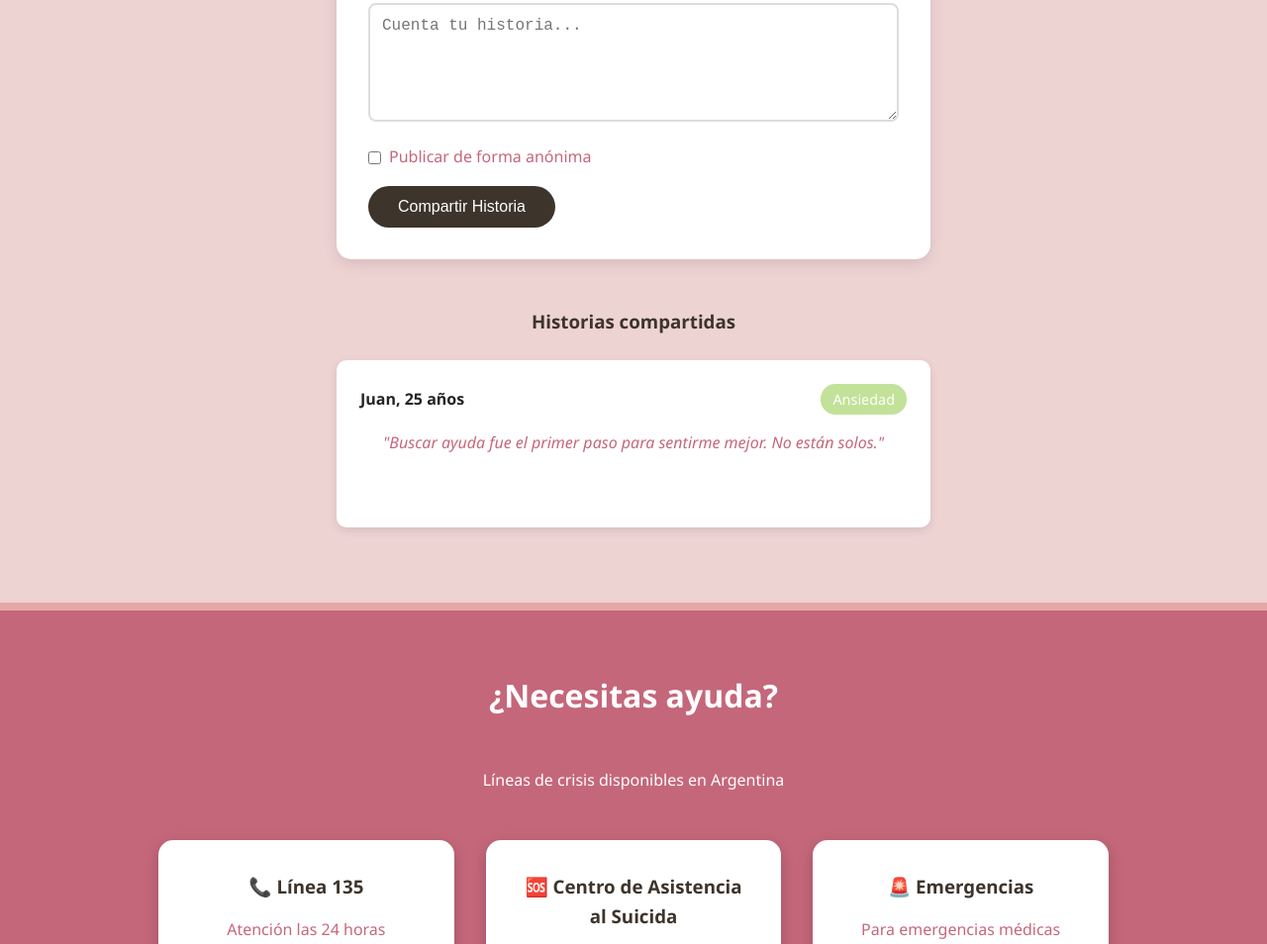
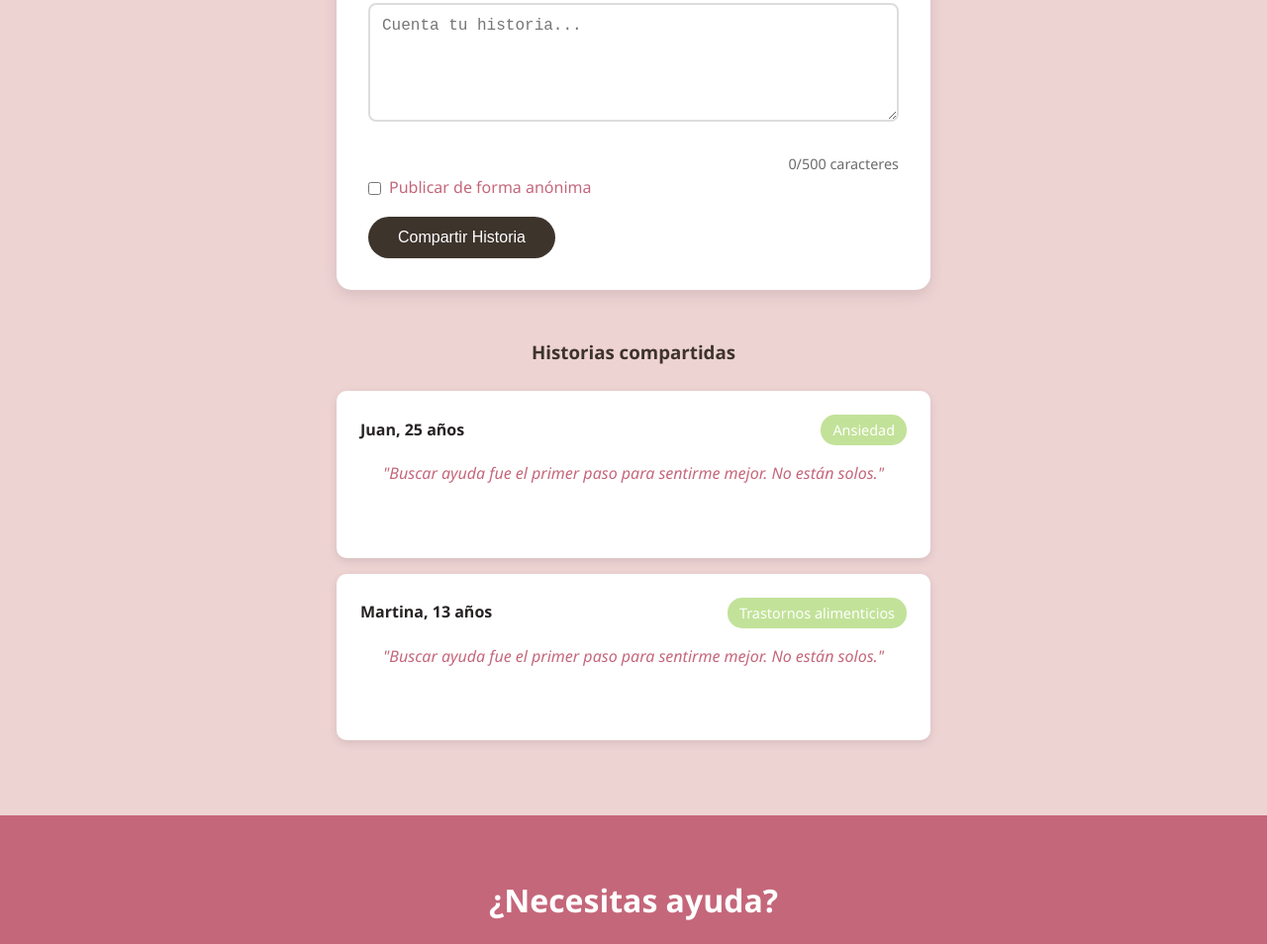
Before and after one commit to CET-Programacion-Asistida-con-IA-2025/proyecto-equipo1-grupoA, a plain HTML site: page index.html in a window 1280 px wide. Shown: the part 1617-2571 px from the top of the page at 99% size. Drawn offline with Linux system fonts and the light colour scheme.

Commit message:
corrijo contador de caracteres y id duplicado

```diff
--- a/index.html
+++ b/index.html
@@ -12,7 +12,7 @@
             <h1> Salud mental 🧠 </h1>
             <ul>
                 <li><a href="#info">Información 💭</a></li>
-                <li><a href="#historia">Tu Historia💌 </a></li>
+                <li><a href="#compartir">Tu Historia💌 </a></li>
                 <li><a href="#ayuda">Ayuda🆘 </a></li>
                 <li><a href="#aprende">Aprende mas📚 </a></li>
             </ul>
@@ -77,7 +77,7 @@
         </section>
 
         <!-- Sección de Historia -->
-        <section id="historia" class="story-section">
+        <section id="compartir" class="story-section">
             <div class="container">
                 <h2>Comparte tu experiencia</h2>
                 <p>Tu historia puede ayudar a otros</p>
--- a/script.js
+++ b/script.js
@@ -15,15 +15,19 @@ window.onclick = function(event) {
     }
 }
 
-// Array para almacenar las historias
+// Array para almacenar las historias --> es un array de objetos, pueden ver la clase extra para mas info!
 let historias = [
     {
         nombre: "Juan, 25 años",
         categoria: "Ansiedad",
         historia: "Buscar ayuda fue el primer paso para sentirme mejor. No están solos.",
         anonimo: false,
-
-        nombre: "Martima, 13 años",
+    },
+	{
+        nombre: "Martina, 13 años",
+        categoria: "Trastornos alimenticios",
+        historia: "Buscar ayuda fue el primer paso para sentirme mejor. No están solos.",
+        anonimo: false,
     }
 ];
 
@@ -80,6 +84,7 @@ function agregarHistoria(event) {
 
     // Limpiar el formulario
     document.getElementById('storyForm').reset();
+    actualizarContador(); // como parte del reset, que el contador de caracteres se actualice a cero nuevamente
 
     // Mostrar mensaje de confirmación
     alert('¡Gracias por compartir tu historia! Tu experiencia puede ayudar a otros.');
@@ -175,7 +180,6 @@ function toggleInfo(button) {
 // Contador de caracteres para el textarea
 function contadorCaracteres() {
     const textarea = document.getElementById('historia');
-    const maxLength = 500;
 
     // Crear elemento contador
     const contador = document.createElement('div');
@@ -187,8 +191,15 @@ function contadorCaracteres() {
 
     textarea.insertAdjacentElement('afterend', contador);
 
+    textarea.addEventListener('input', actualizarContador);
+    actualizarContador();
+}
+
 // Actualizar contador
 function actualizarContador() {
+    const textarea = document.getElementById('historia');
+    const maxLength = 500;
+
 	const current = textarea.value.length;
 	contador.textContent = `${current}/${maxLength} caracteres`;
 
@@ -197,10 +208,6 @@ function contadorCaracteres() {
 	} else {
 		contador.style.color = '#6B6B6B';
 	}
-    }
-
-    textarea.addEventListener('input', actualizarContador);
-    actualizarContador();
 }
 
 // Función para detectar crisis en el texto (palabras clave)
```
Lines whose indentation alone changed are shown as unchanged.
